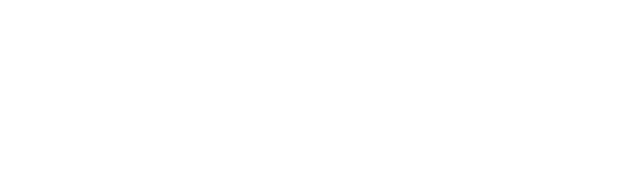
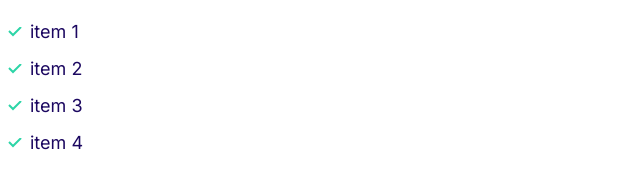
Before and after one commit to JSExplorers/public, a plain HTML site: page index.html in a window 1280 px wide. Shown: the whole page, without its empty margins (0-640 px from the left). Drawn offline with Linux system fonts and the light colour scheme.

Commit message:
adding lists

```diff
--- a/css/style.css
+++ b/css/style.css
@@ -112,6 +112,32 @@ a {
     font-size: 1.2rem;
   }
 }
+/*---Lists---*/
+
+.list {
+  color: var(--color-heading);
+  list-style: none;
+  padding-left: 0;
+}
+.list--inline .list__item {
+  display: inline-block;
+  margin-right: 2rem;
+}
+
+.list--tick {
+  list-style-image: url(../images/tick.svg);
+  padding-left: 3rem;
+}
+.list--tick .list__item {
+  padding-left: 0.5rem;
+  margin-bottom: 1rem;
+}
+
+@media (min-width: 768px) {
+  .list--tick .list__item {
+    padding-left: 0;
+  }
+}
 
 /*---Buttons---*/
 .btn {
--- a/index.html
+++ b/index.html
@@ -17,6 +17,11 @@
     <title>Document</title>
   </head>
   <body>
-
+    <ul class="list list--tick">
+      <li class="list__item">item 1</li>
+      <li class="list__item">item 2</li>
+      <li class="list__item">item 3</li>
+      <li class="list__item">item 4</li>
+    </ul>
   </body>
 </html>
```
Also changed, not shown: components/lists.html (added, +6 -0 lines), images/tick.svg (added).
